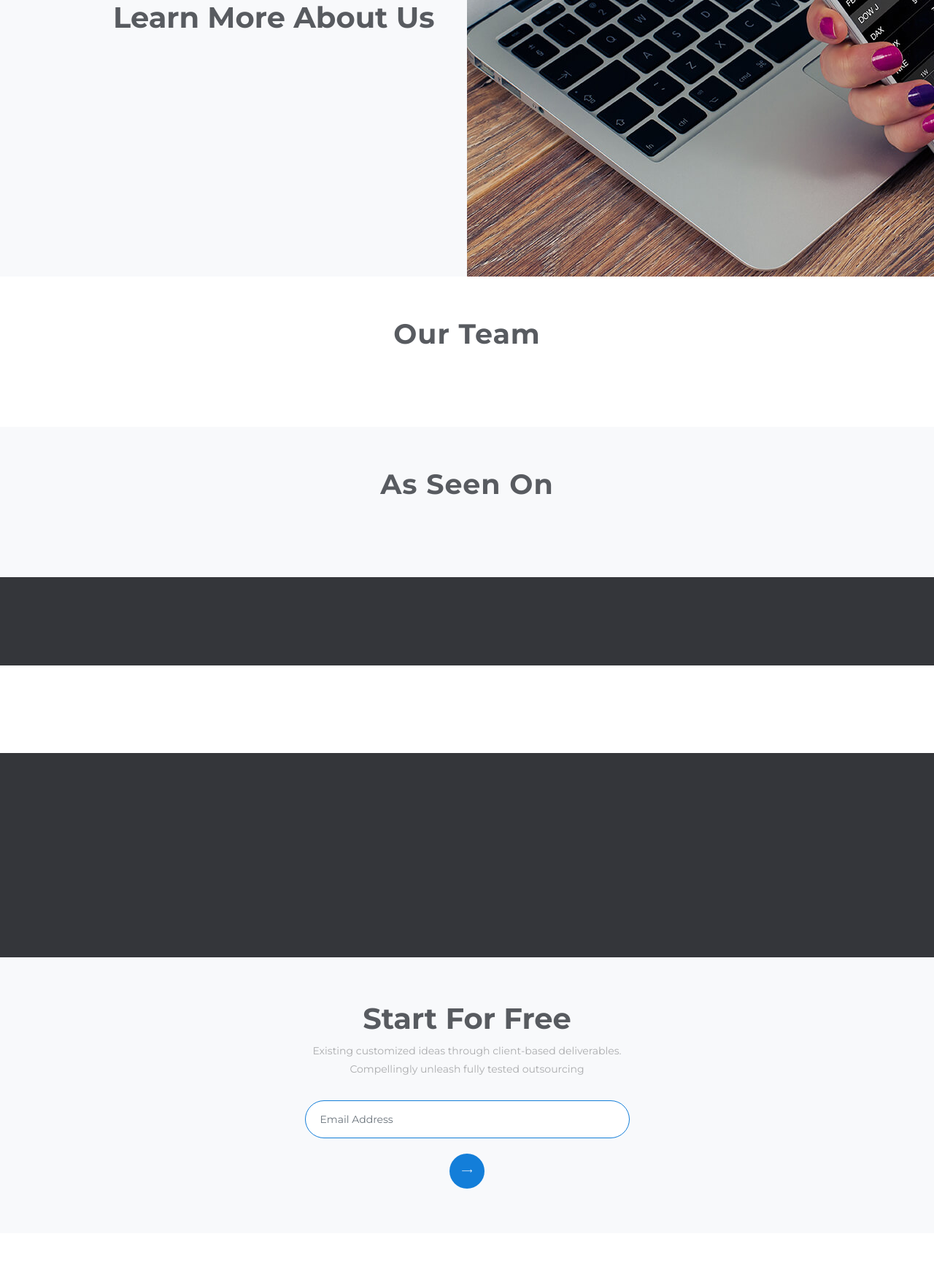
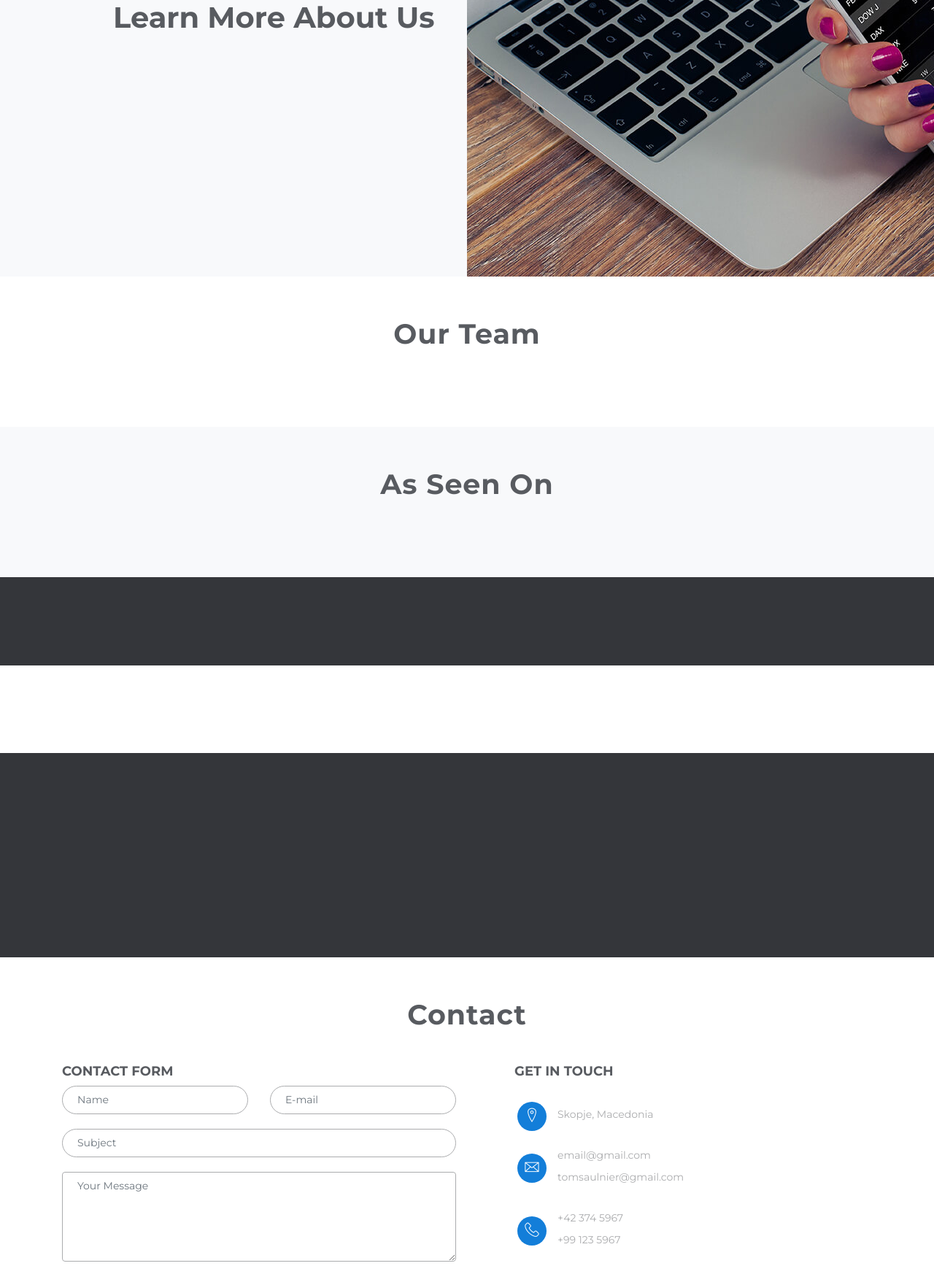
Before and after one commit to guigovaski/django-vanilla, a Django app: template template/index.html in a window 1280 px wide. Shown: the part 1186-2932 px from the top of the page at 73% size. Run offline with Django 3.2, Linux system fonts and the light colour scheme; the template is opened without the code that fills it, so the values that code supplies are empty; some libraries are stand-ins or nearby versions; some web fonts are replaced.

Commit message:
Removendo a parte subscribe e ajustando o codigo

```diff
--- a/core/templates/index.html
+++ b/core/templates/index.html
@@ -33,10 +33,6 @@
     {% include 'slider.html' %}
     <!-- Owl Slider Section End -->
 
-    <!-- Subscribe Section Start -->
-    {% include 'subscribe.html' %}
-    <!-- Subscribe Section End -->
-
     <!-- Contact Section Start -->
     {% include 'contact.html' %}
     <!-- Contact Section End -->
--- a/core/templates/subscribe.html
+++ /dev/null
@@ -1,17 +0,0 @@
-{% load static %}
-<section id="Subscribes" class="subscribes section-padding">
-    <div class="container">
-      <div class="row justify-content-md-center">
-        <div class="col-md-10 col-lg-5">
-          <h4 class="wow fadeInUp" data-wow-delay="0.3s">Start For Free</h4>
-          <p class="wow fadeInUp" data-wow-delay="0.6s">Existing customized ideas through client-based deliverables. <br> Compellingly unleash fully tested outsourcing</p>
-          <form id="subscribe" action="{% url 'index' %}" method="POST" autocomplete="off"> {% csrf_token %}
-            <div class="subscribe wow fadeInDown" data-wow-delay="0.3s">
-              <input type="Email" class="form-control" id="email" name="email" placeholder="Email Address">
-              <button class="btn-submit" type="submit"><i class="lni-arrow-right"></i></button>
-            </div>
-          </form>
-        </div>
-      </div>
-    </div>
-</section>
--- a/core/views.py
+++ b/core/views.py
@@ -22,11 +22,13 @@ class IndexView(FormView):
         context['fotos'] = Slider.objects.all()
         return context
 
+
     def form_valid(self, form, *args, **kwargs):
         form.send_mail()
         messages.success(self.request, 'E-mail enviado com sucesso')
         return super(IndexView, self).form_valid(form, *args, **kwargs)
 
+
     def form_invalid(self, form, *args, **kwargs):
         messages.error(self.request, 'Erro ao enviar e-mail')
         return super(IndexView, self).form_invalid(form, *args, **kwargs)
```
